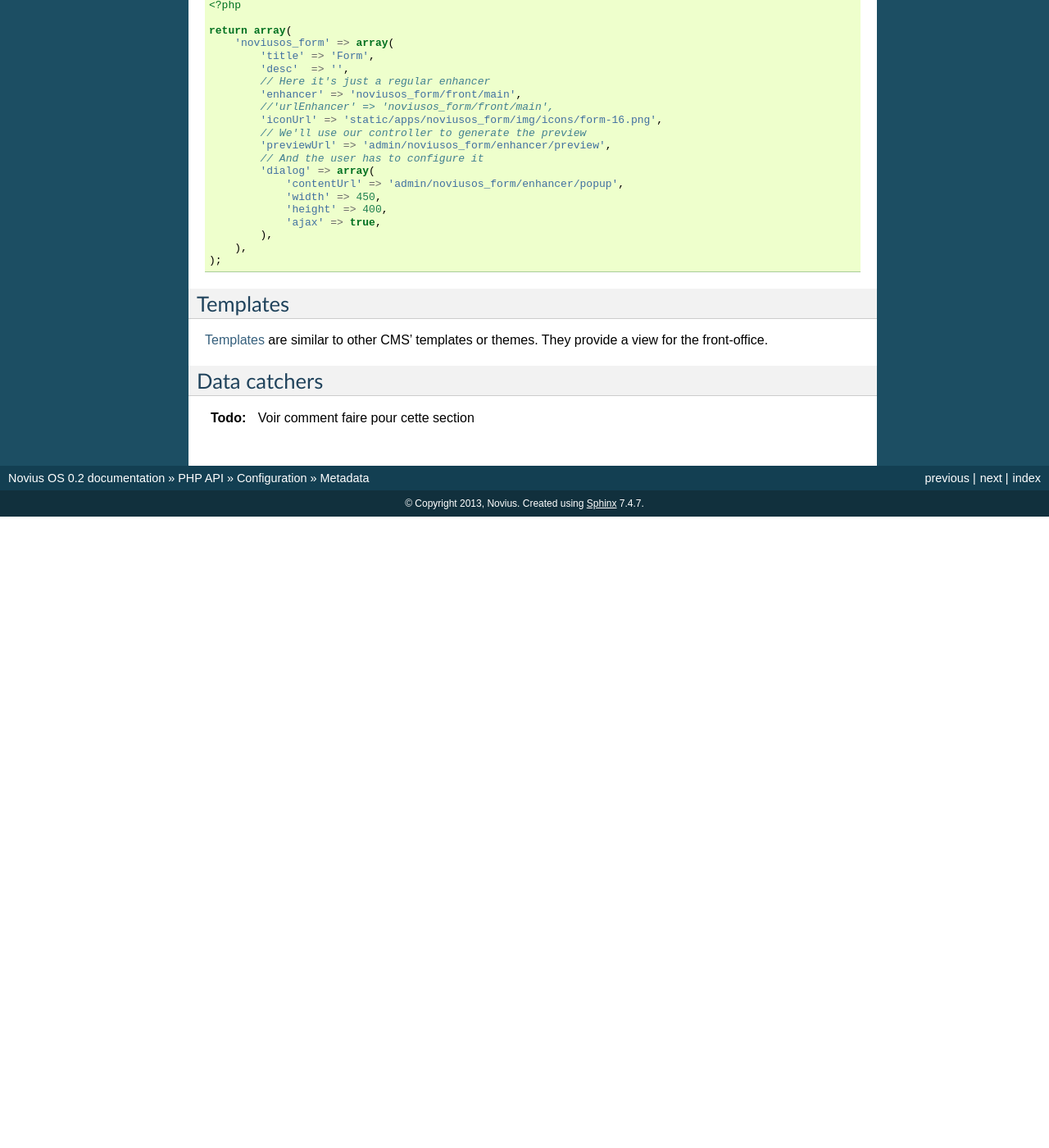
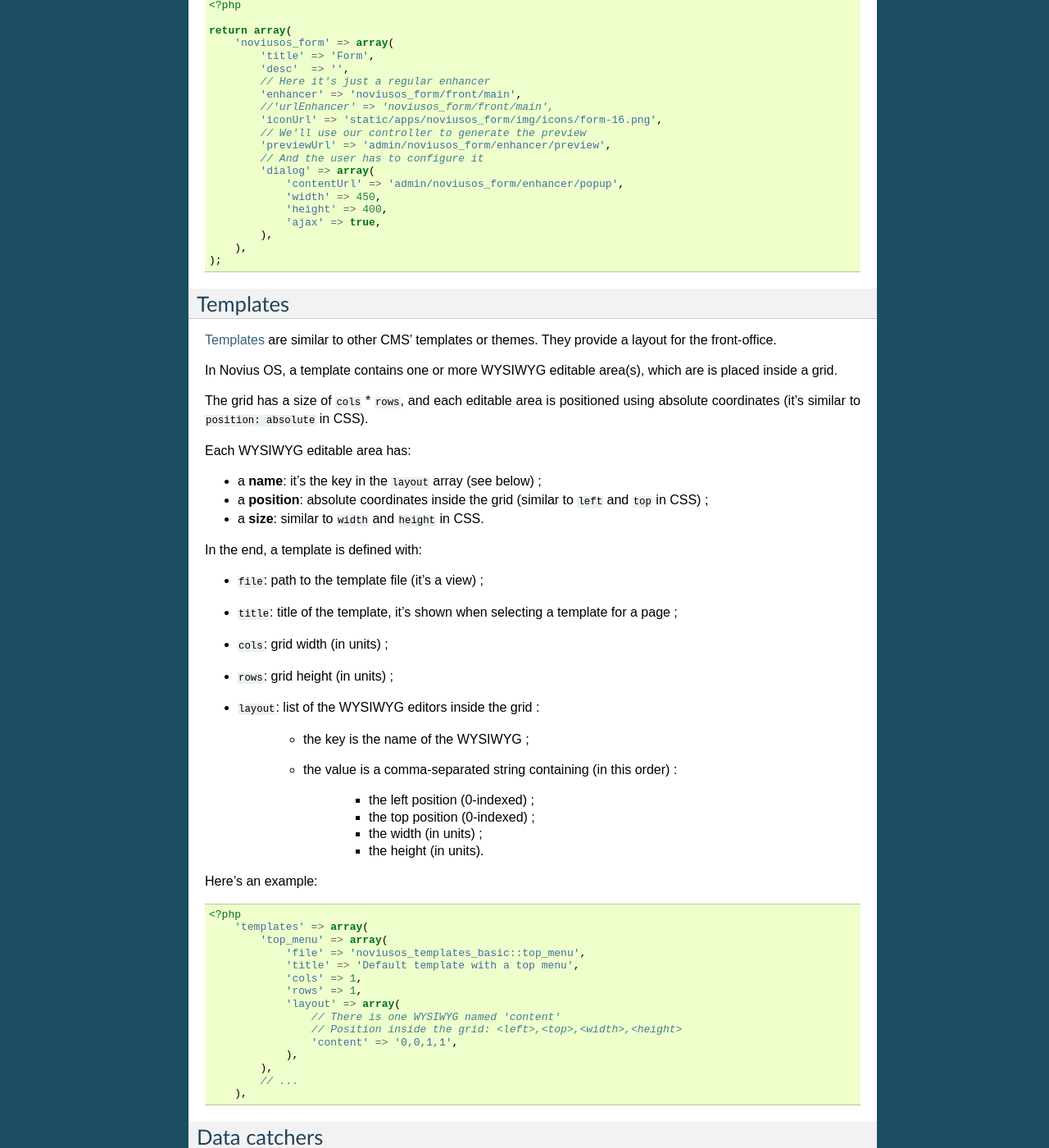
Before and after one commit to vrcAlbert/documentation-api, a Sphinx documentation site: the page built from source/php/configuration/metadata.rst, in a window 1280 px wide and 1400 px high, scrolled down 2080 px. Shown: the whole window at 82% size. Built offline with Sphinx 7.4.7, drawn with Linux system fonts in a browser that asks for light colours; before the commit the page ends 2710 px from its top, so only the background shows below that.

Commit message:
Metadata: templates section

```diff
--- a/source/php/configuration/metadata.rst
+++ b/source/php/configuration/metadata.rst
@@ -142,11 +142,60 @@
 
 
 
+.. _metadata/templates:
+
 Templates
 =========
 
-:term:`Templates <Template>` are similar to other CMS' templates or themes. They provide a view for the front-office.
+:term:`Templates <Template>` are similar to other CMS' templates or themes. They provide a layout for the front-office.
 
+In Novius OS, a template contains one or more WYSIWYG editable area(s), which are is placed inside a grid.
+
+The grid has a size of ``cols`` * ``rows``, and each editable area is positioned using absolute coordinates (it's similar
+to ``position: absolute`` in CSS).
+
+Each WYSIWYG editable area has:
+
+- a **name**: it's the key in the ``layout`` array (see below) ;
+- a **position**: absolute coordinates inside the grid (similar to ``left`` and ``top`` in CSS) ;
+- a **size**: similar to ``width`` and ``height`` in CSS.
+
+In the end, a template is defined with:
+
+- ``file``: path to the template file (it's a view) ;
+- ``title``: title of the template, it's shown when selecting a template for a page ;
+- ``cols``: grid width (in units) ;
+- ``rows``: grid height (in units) ;
+- ``layout``: list of the WYSIWYG editors inside the grid :
+
+    - the key is the name of the WYSIWYG ;
+    - the value is a comma-separated string containing (in this order) :
+
+        - the left position (0-indexed) ;
+        - the top position (0-indexed) ;
+        - the width (in units) ;
+        - the height (in units).
+
+
+Here's an example:
+
+.. code-block:: php
+
+    <?php
+        'templates' => array(
+            'top_menu' => array(
+                'file' => 'noviusos_templates_basic::top_menu',
+                'title' => 'Default template with a top menu',
+                'cols' => 1,
+                'rows' => 1,
+                'layout' => array(
+                    // There is one WYSIWYG named 'content'
+                    // Position inside the grid: <left>,<top>,<width>,<height>
+                    'content' => '0,0,1,1',
+                ),
+            ),
+            // ...
+        ),
 
 
 
```
